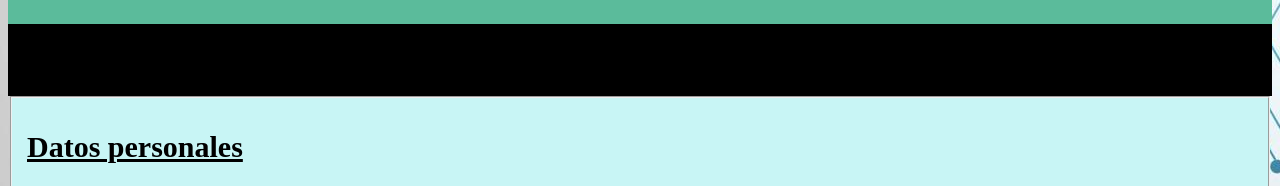
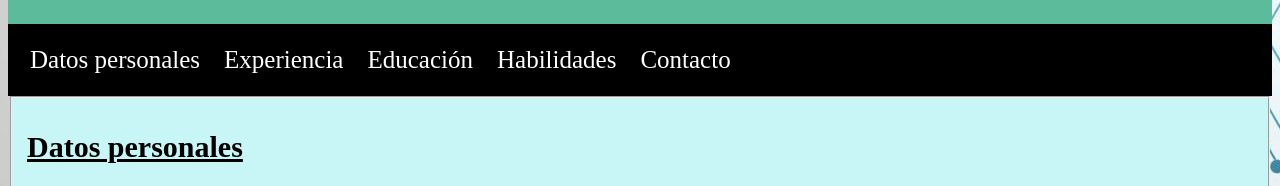
Before and after one commit to JoseaGarcia85/cvpracticas, a plain HTML site: page index.html in a window 1280 px wide. Shown: the part 570-756 px from the top of the page. Drawn offline with Linux system fonts and the light colour scheme.

Commit message:
Up Estilo.css

```diff
--- a/Estilo.css
+++ b/Estilo.css
@@ -27,7 +27,7 @@ ul{
     list-style: disc;
     margin: 12px;
     padding: 0;
-    color: #f0000
+
 }
 li{
     display: inline;
@@ -55,7 +55,7 @@ p{
 }
 
 a{
-    color: #000000;
+    color: white;
     text-decoration: none;
 }
 
```
